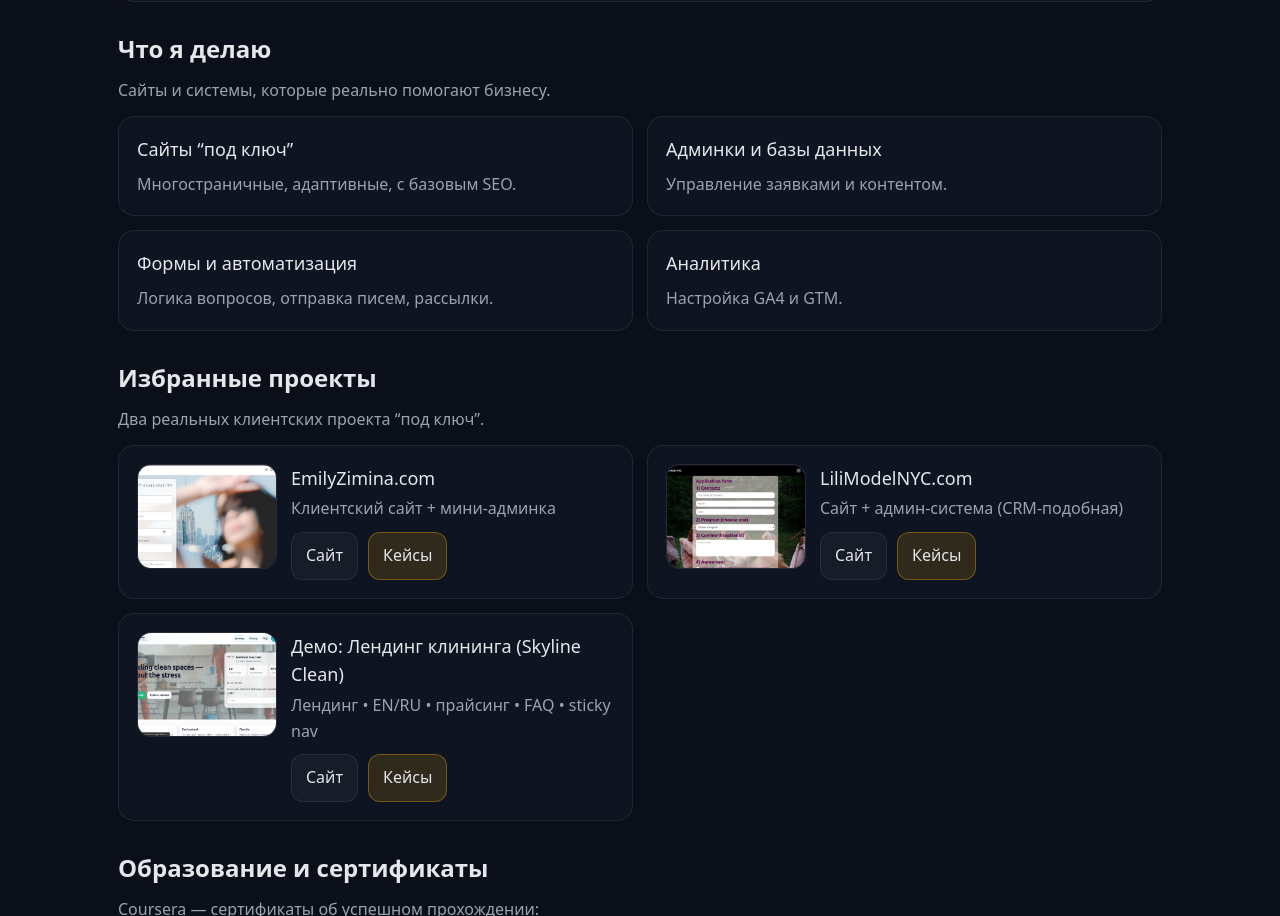
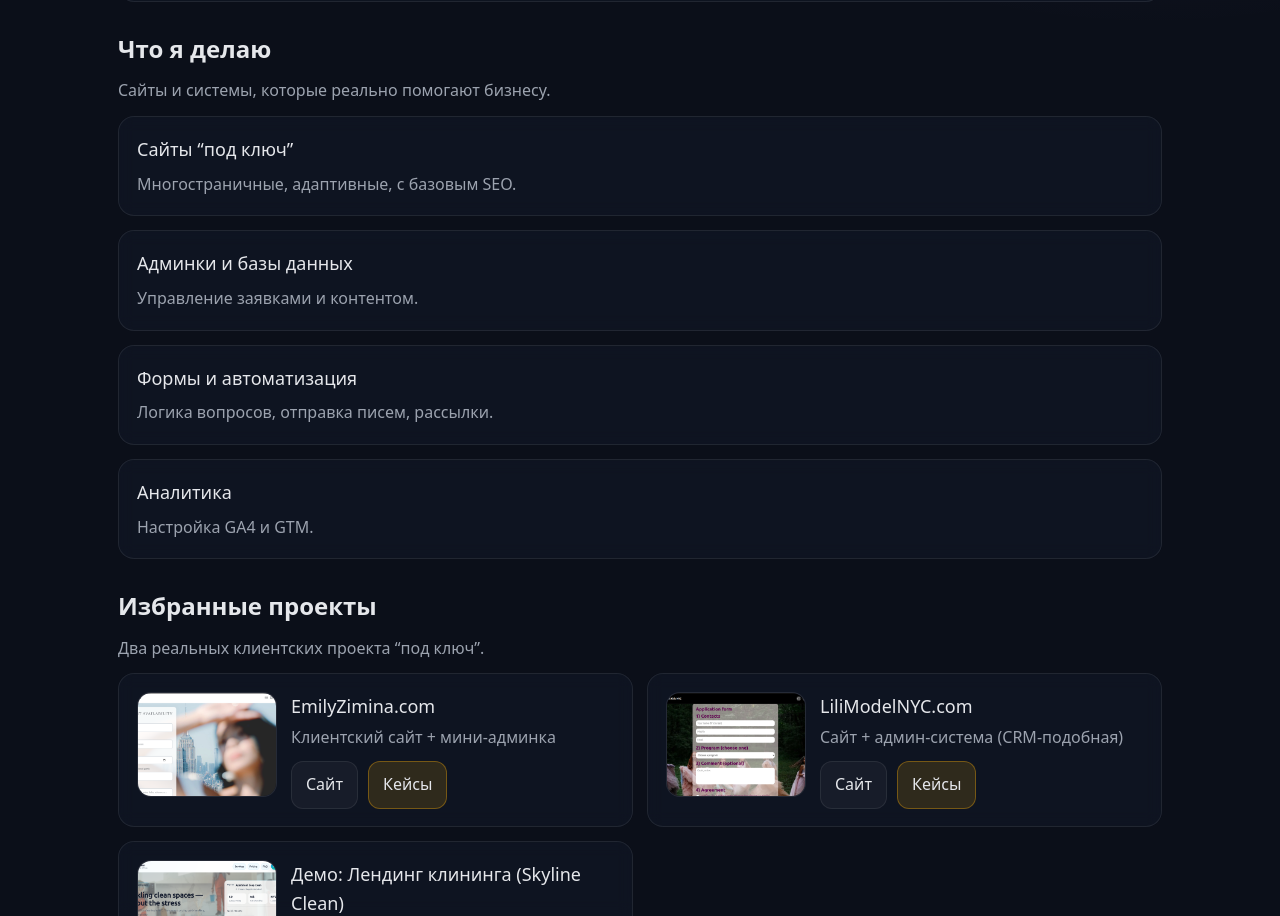
Before and after one commit to favoritemovies/portfolio, a Next.js app: page /ru in a window 1280 px wide. Shown: the part 867-1783 px from the top of the page. Built offline with nearby package versions, Linux system fonts and the light colour scheme.

Commit message:
Update featured projects (RU)

```diff
--- a/src/app/ru/page.tsx
+++ b/src/app/ru/page.tsx
@@ -52,7 +52,7 @@
 
 
       <Section title={tr.highlightsTitle} subtitle={tr.highlightsSubtitle}>
-        <div className="grid grid-2">
+        <div className="grid">
           {tr.highlights.map((h) => (
             <div key={h.title} className="card">
               <div className="h3">{h.title}</div>
```
